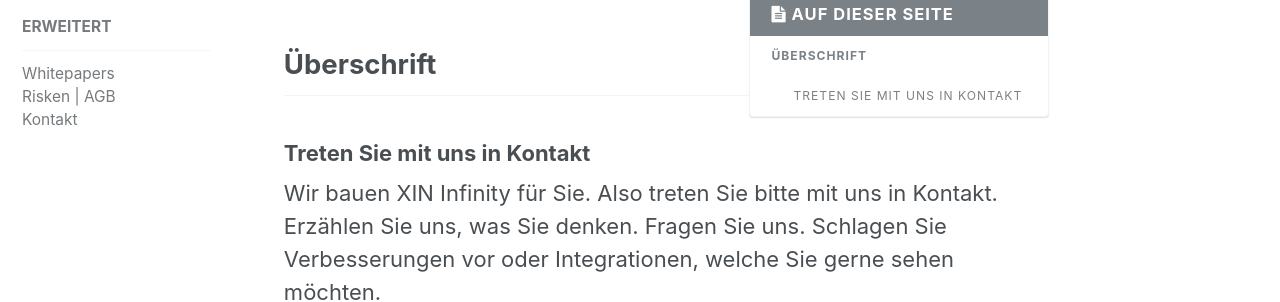
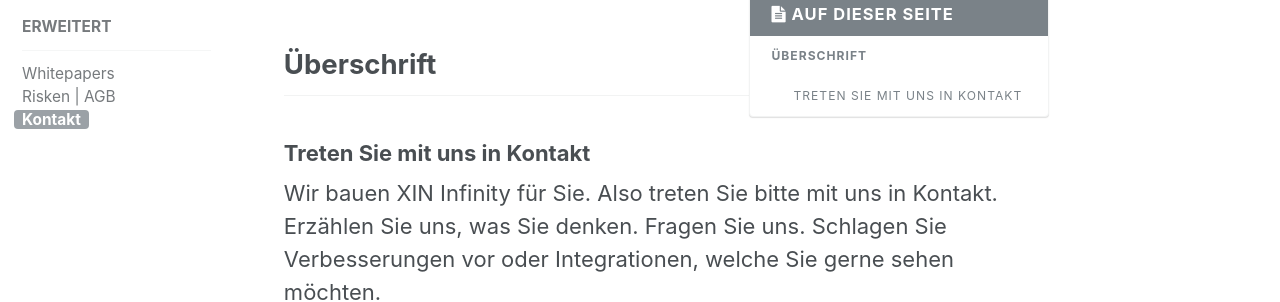
Before and after one commit to infinity-economics/WhitePaper, a Jekyll site: the page built from _docs/22-contact.md, in a window 1280 px wide. Shown: the part 532-834 px from the top of the page. Built offline with Jekyll 4.4.1, drawn with Linux system fonts in a browser that asks for light colours.

```diff
--- a/_docs/22-contact.md
+++ b/_docs/22-contact.md
@@ -1,6 +1,6 @@
 ---
 title: "Kontakt"
-permalink: /docs/contact
+permalink: /docs/contact/
 excerpt: "Der Unterschied ist .::. XIN Infinity"
 header:
   overlay_image: /assets/images/mm-home-page-feature-stimmung2.jpg
```
